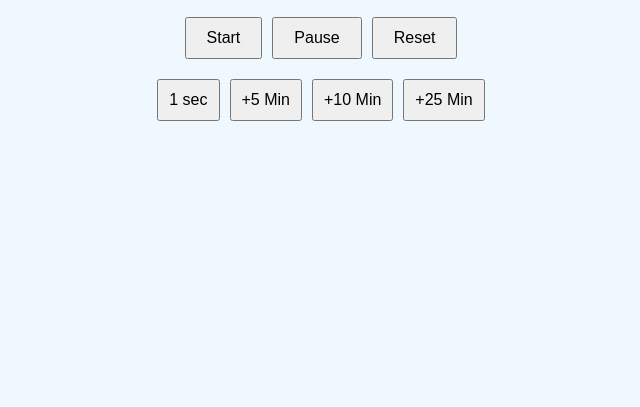
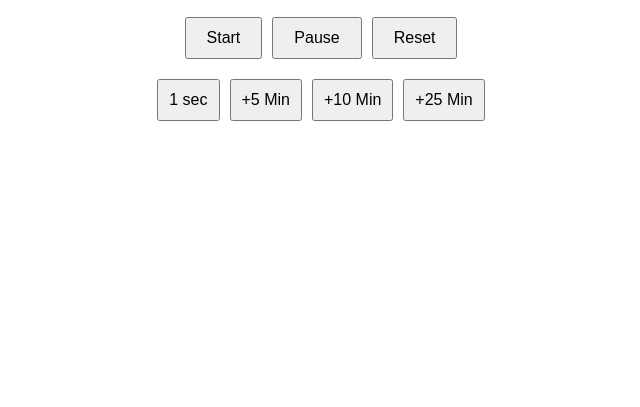
Before and after one commit to eduardobocardoso/Notion-app, a plain HTML site: page index.html in a window 1280 px wide. Shown: the part 393-800 px from the top of the page, without its empty margins (319-959 px from the left). Drawn offline with Linux system fonts and the light colour scheme.

Commit message:
Update index.html

```diff
--- a/index.html
+++ b/index.html
@@ -13,7 +13,7 @@
             justify-content: center;
             height: 100vh;
             margin: 0;
-            background-color: #f0f8ff;
+            background-color: white;
         }
 
         .timer {
```
